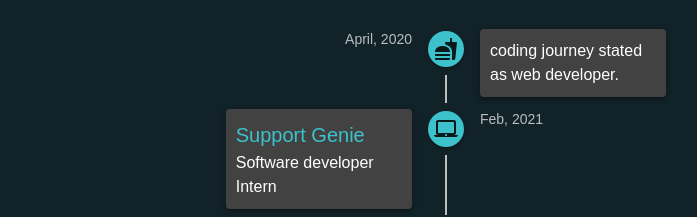
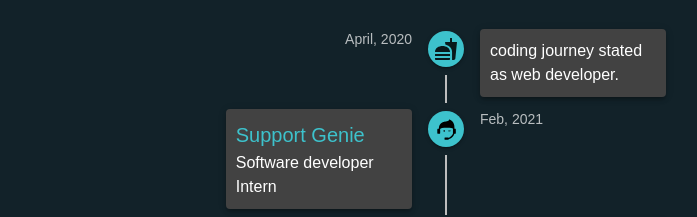
Before and after one commit to SujoyGhosh-scott/portfolio, a React (Create React App) app: page / in a window 1280 px wide. Shown: the part 2505-2722 px from the top of the page, without its empty margins (194-891 px from the left). Built offline with nearby package versions, Linux system fonts and the light colour scheme.

Commit message:
added sg logo

```diff
--- a/public/index.html
+++ b/public/index.html
@@ -10,34 +10,11 @@
       content="Web site created using create-react-app"
     />
     <link rel="apple-touch-icon" href="%PUBLIC_URL%/logo192.png" />
-    <!--
-      manifest.json provides metadata used when your web app is installed on a
-      user's mobile device or desktop. See https://developers.google.com/web/fundamentals/web-app-manifest/
-    -->
     <link rel="manifest" href="%PUBLIC_URL%/manifest.json" />
-    <!--
-      Notice the use of %PUBLIC_URL% in the tags above.
-      It will be replaced with the URL of the `public` folder during the build.
-      Only files inside the `public` folder can be referenced from the HTML.
-
-      Unlike "/favicon.ico" or "favicon.ico", "%PUBLIC_URL%/favicon.ico" will
-      work correctly both with client-side routing and a non-root public URL.
-      Learn how to configure a non-root public URL by running `npm run build`.
-    -->
-    <title>React App</title>
+    <title>Sujoy Ghosh</title>
   </head>
   <body>
     <noscript>You need to enable JavaScript to run this app.</noscript>
     <div id="root"></div>
-    <!--
-      This HTML file is a template.
-      If you open it directly in the browser, you will see an empty page.
-
-      You can add webfonts, meta tags, or analytics to this file.
-      The build step will place the bundled scripts into the <body> tag.
-
-      To begin the development, run `npm start` or `yarn start`.
-      To create a production bundle, use `npm run build` or `yarn build`.
-    -->
   </body>
 </html>
--- a/src/components/Experience.jsx
+++ b/src/components/Experience.jsx
@@ -14,7 +14,6 @@
 import Icon from "@material-ui/core/Icon";
 
 import FastfoodIcon from "@material-ui/icons/Fastfood";
-import LaptopMacIcon from "@material-ui/icons/LaptopMac";
 import ImportContactsIcon from "@material-ui/icons/ImportContacts";
 import ScheduleIcon from "@material-ui/icons/Schedule";
 import sgLogo from "../images/supportGenieLogo.svg";
@@ -30,6 +29,12 @@
   title: {
     marginBottom: "1rem",
     width: "100%",
+  },
+  imageIcon: {
+    height: "100%",
+  },
+  iconRoot: {
+    textAlign: "center",
   },
 }));
 
@@ -78,7 +83,9 @@
             </TimelineOppositeContent>
             <TimelineSeparator>
               <TimelineDot color="secondary">
-                <LaptopMacIcon />
+                <Icon classes={classes.iconRoot}>
+                  <img className={classes.imageIcon} src={sgLogo} alt="" />
+                </Icon>
               </TimelineDot>
               <TimelineConnector />
             </TimelineSeparator>
```
